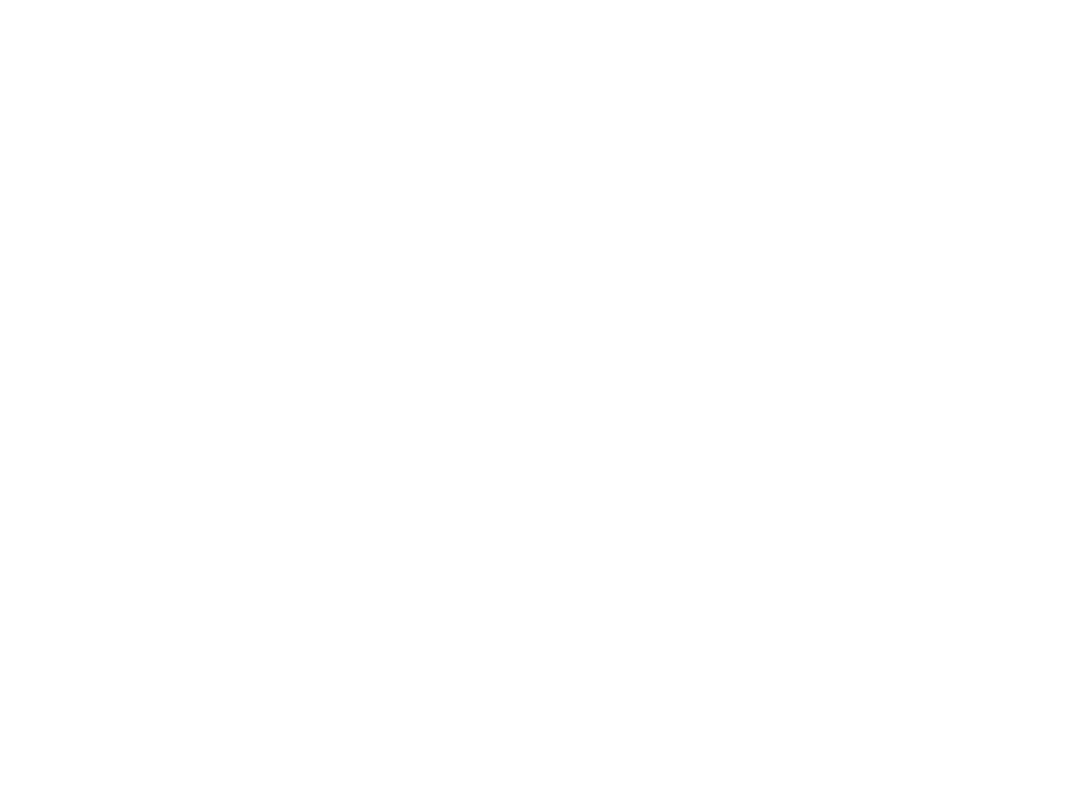
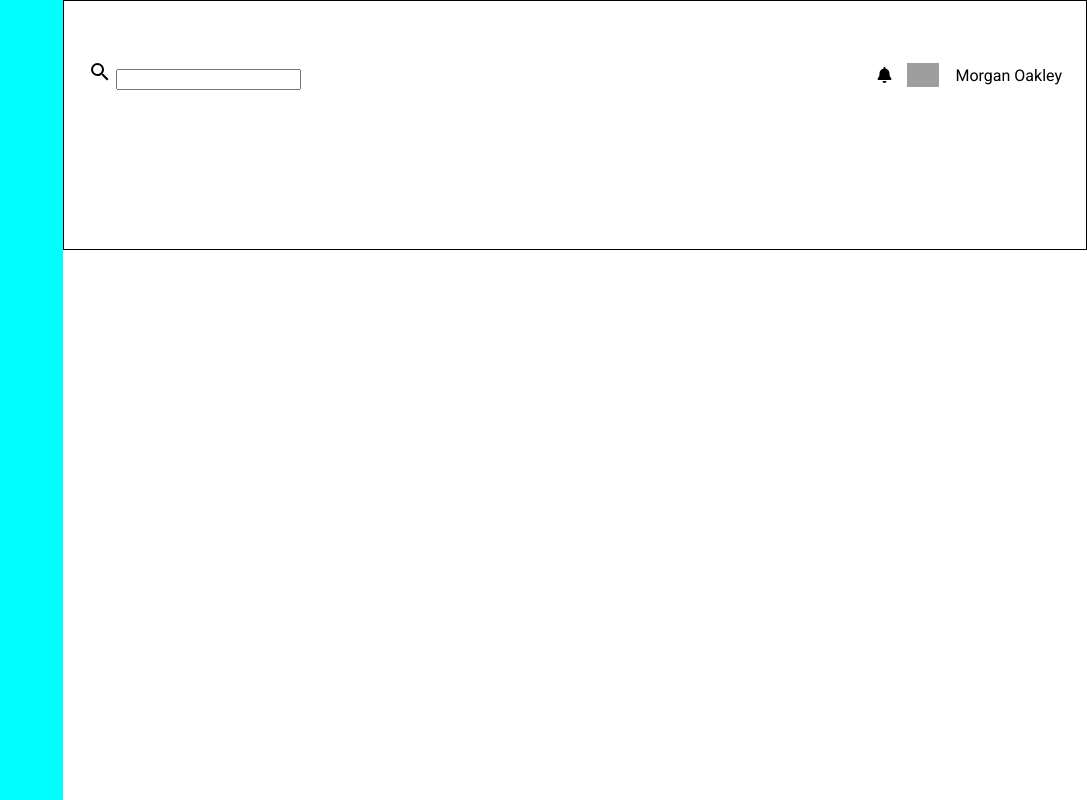
Before and after one commit to aneesh199608/admin-dashboard, a plain HTML site: page index.html in a window 1280 px wide. Shown: the whole page, without its empty margins (193-1280 px from the left). Drawn offline with Linux system fonts and the light colour scheme; grey boxes are pictures that could not be loaded; a web font is replaced by a local one.

Commit message:
feat: add basic grid structure for dashboard layout and styling for top header

```diff
--- a/index.html
+++ b/index.html
@@ -4,20 +4,38 @@
     <meta charset="UTF-8">
     <meta name="viewport" content="width=device-width, initial-scale=1.0">
     <title>Document</title>
+    <link rel="stylesheet" href="style.css">
+    <link rel="stylesheet" href="https://cdnjs.cloudflare.com/ajax/libs/font-awesome/6.0.0/css/all.min.css">
+    <link rel="preconnect" href="https://fonts.googleapis.com">
+<link rel="preconnect" href="https://fonts.gstatic.com" crossorigin>
+<link href="https://fonts.googleapis.com/css2?family=Arima:wght@100..700&family=Dancing+Script:wght@400..700&family=Mea+Culpa&family=Montserrat:ital,wght@0,100..900;1,100..900&family=Parisienne&family=Roboto:ital,wght@0,100..900;1,100..900&display=swap" rel="stylesheet">
+
 </head>
 <body>
     <header class="header">
         <div class="top-header">
+
+            <div class="search-bar">
+                <svg xmlns="http://www.w3.org/2000/svg" width="24px" height="auto" viewBox="0 0 24 24"><title>magnify</title><path d="M9.5,3A6.5,6.5 0 0,1 16,9.5C16,11.11 15.41,12.59 14.44,13.73L14.71,14H15.5L20.5,19L19,20.5L14,15.5V14.71L13.73,14.44C12.59,15.41 11.11,16 9.5,16A6.5,6.5 0 0,1 3,9.5A6.5,6.5 0 0,1 9.5,3M9.5,5C7,5 5,7 5,9.5C5,12 7,14 9.5,14C12,14 14,12 14,9.5C14,7 12,5 9.5,5Z" />
+                </svg>
+                <input type="search" name="search" id="search">
+            </div>
+
+            <div class="profile-bar">
+                <i class="fas fa-bell"></i>
+                <div class="profile">
+                    <img src="https://randomuser.me/api/portraits/men/1.jpg" width="32px" width="auto" alt="User Profile">
+                    <span class="username">Morgan Oakley</span>
+                </div>
+            </div>
 
         </div>
         <div class="lower-header">
 
         </div>
     </header>
+    <div class="sidebar"></div>
     <div class="container">
-    <div class="sidebar"></div>
-    <div class="header"></div>
-    <div class="main-content"></div>
     </div>
 </body>
 </html>
--- a/style.css
+++ b/style.css
@@ -0,0 +1,43 @@
+body {
+    display: grid;
+    grid-template-columns: minmax(200px, 1fr) 4fr;
+    grid-template-rows: auto 1fr;
+    margin: 0;
+    font-family: "Roboto", serif;
+    font-optical-sizing: auto;
+}
+
+.header {
+    grid-column: 2 / 3;
+    grid-row: 1 / 2;
+    border: black solid 1px;
+    display: grid;
+    grid-template-rows: 100px 100px;
+    padding: 24px;
+    position: sticky;
+}
+
+.top-header {
+    display: flex;
+    justify-content: space-between;
+    align-items: center;
+}
+
+.profile-bar {
+    display: flex;
+    align-items: center;
+    gap: 16px;
+}
+
+.profile {
+    display: flex;
+    gap: 16px;
+    align-items: center;
+}
+
+.sidebar {
+    background-color: aqua;
+    grid-column: 1 / 2;
+    grid-row: 1 / 3;
+    height: 100vh;
+}
```
